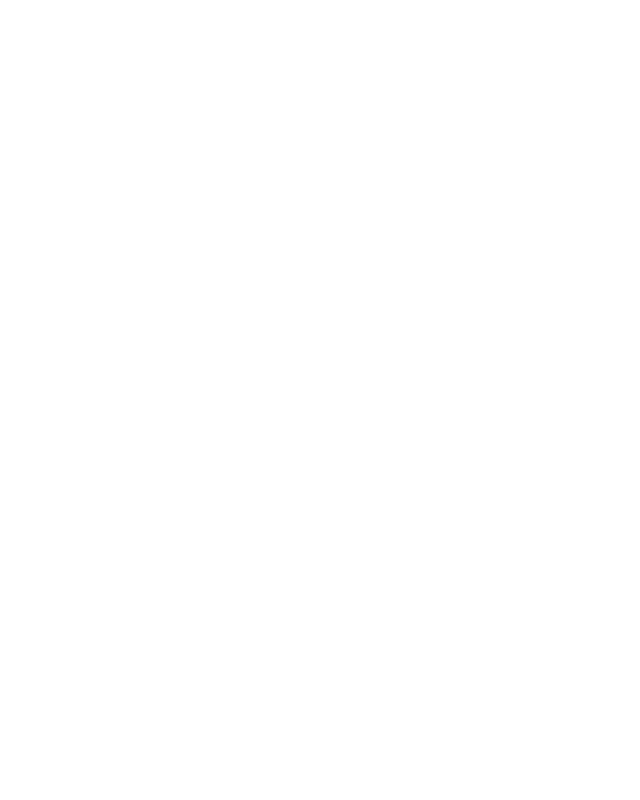
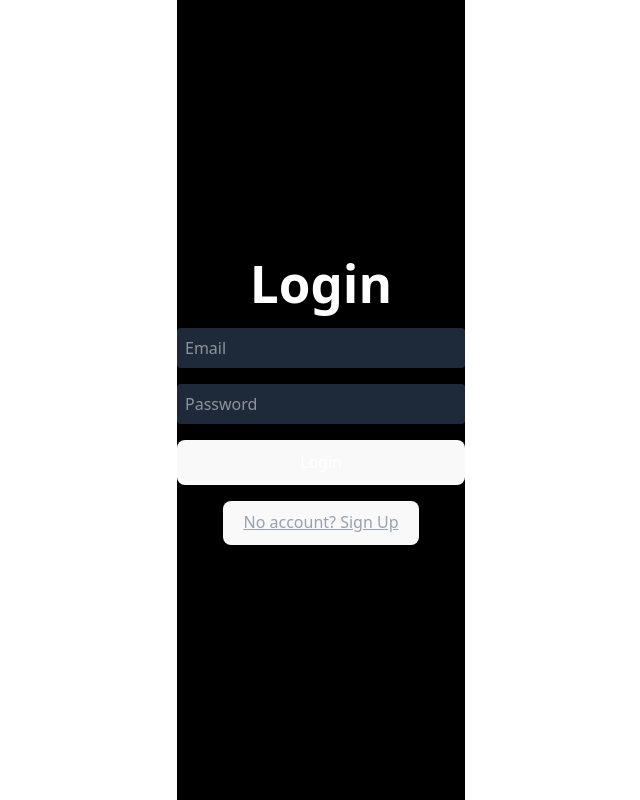
Before and after one commit to inisoultani/workout-plan, a React (Vite) app: page /login in a window 1280 px wide. Before the commit this address had no page. Shown: the whole page, without its empty margins (319-959 px from the left). Built offline with nearby package versions, Linux system fonts and the light colour scheme; no server answers.

Commit message:
create auth

```diff
--- a/package.json
+++ b/package.json
@@ -15,6 +15,7 @@
   "dependencies": {
     "@radix-ui/react-progress": "^1.1.7",
     "@radix-ui/react-slot": "^1.2.3",
+    "@supabase/supabase-js": "^2.55.0",
     "@tailwindcss/vite": "^4.1.11",
     "class-variance-authority": "^0.7.1",
     "clsx": "^2.1.1",
--- a/src/App.jsx
+++ b/src/App.jsx
@@ -2,19 +2,37 @@
 import './App.css'
 import WorkoutSelector from './pages/WorkoutSelector';
 import WorkoutTimer from './pages/WorkoutTimer'
+import { AuthProvider } from "./context/AuthContext";
+import Login from "./pages/Login";
+import ProtectedRoute from "./components/ProtectedRoute";
 
 function App() {
 
   return (
+    <AuthProvider>
       <Router basename={import.meta.env.BASE_URL}>
         <Routes>
+          {/* Login screen */}
+          <Route path="/login" element={<Login />} />
+
           {/* Selector screen */}
-        <Route path="/" element={<WorkoutSelector />} />
+          <Route path="/" element={
+              <ProtectedRoute>
+                <WorkoutSelector />
+              </ProtectedRoute>
+            }
+          />
 
           {/* Workout screen (param is day) */}
-        <Route path="/program/:day" element={<WorkoutTimer />} />
+          <Route path="/program/:day" element={
+              <ProtectedRoute>
+                <WorkoutTimer />
+              </ProtectedRoute>
+            }
+          />
         </Routes>
       </Router>
+    </AuthProvider>
   );
 
 }
--- /dev/null
+++ b/src/components/ProtectedRoute.jsx
@@ -0,0 +1,8 @@
+import { useAuth } from "@/context/AuthContext";
+import { Navigate } from "react-router-dom";
+
+export default function ProtectedRoute ({children}) {
+    const { user } = useAuth();
+    if(!user) return <Navigate to="/login" />
+    return children
+}
--- /dev/null
+++ b/src/context/AuthContext.jsx
@@ -0,0 +1,33 @@
+
+import { createContext, use, useContext, useEffect, useState } from "react";
+import { supabase } from "@/lib/supabaseClient";
+
+const AuthContext = createContext();
+
+export const AuthProvider = ({ children}) => {
+    const [user, setUser] = useState(null);
+
+    useEffect(() => {
+        supabase.auth.getSession().then(({ data: { session }}) => {
+            setUser(session?.user ?? null);
+        });
+
+        const { data: { subscription } } = supabase.auth.onAuthStateChange(
+            (_event, session) => {
+                setUser(session?.user ?? null);
+            }
+        );
+
+        return () => {
+            subscription.unsubscribe();
+        }
+    }, []);
+
+    return (
+        <AuthContext.Provider value={ { user, setUser } }>
+            {children}
+        </AuthContext.Provider>
+    );
+};
+
+export const useAuth = () => useContext(AuthContext)
--- /dev/null
+++ b/src/lib/supabaseClient.jsx
@@ -0,0 +1,6 @@
+import { createClient } from "@supabase/supabase-js";
+
+const supabaseUrl = import.meta.env.VITE_SUPABASE_URL;
+const supabaseAnonKey = import.meta.env.VITE_SUPABASE_ANON_KEY;
+
+export const supabase = createClient(supabaseUrl, supabaseAnonKey);
--- /dev/null
+++ b/src/pages/Login.jsx
@@ -0,0 +1,72 @@
+import { useState } from "react";
+import { supabase } from "@/lib/supabaseClient";
+import { useNavigate } from "react-router-dom";
+import { useAuth } from "@/context/AuthContext";
+
+export default function Login() {
+  const [email, setEmail] = useState("");
+  const [password, setPassword] = useState("");
+  const [isSignUp, setIsSignUp] = useState(false);
+  const navigate = useNavigate();
+  const { user } = useAuth();
+
+  if (user) {
+    navigate("/");
+  }
+
+  const handleSubmit = async (e) => {
+    e.preventDefault(); // prevent the default form submission behavior
+    let result;
+    if (isSignUp) {
+      console.log("signing up with email and password : ", email, password);
+      result = await supabase.auth.signUp({ email, password }); // sign up with email and password
+    } else {
+      console.log("signing in with email and password : ", email, password);
+      result = await supabase.auth.signInWithPassword({ email, password }); // sign in with email and password
+    }
+
+    if (result.error) {
+      alert(result.error.message); // show error message
+    } else {
+      navigate("/"); // navigate to home page
+    }
+  };
+
+  console.log("login page rendered");
+
+  return (
+    <div className="min-h-screen flex flex-col justify-center items-center bg-black text-white">
+      <h1 className="text-2xl font-bold mb-4">
+        {isSignUp ? "Sign Up" : "Login"}
+      </h1>
+      <form onSubmit={handleSubmit} className="space-y-4 w-72">
+        <input
+          type="email"
+          className="w-full p-2 rounded bg-gray-800"
+          placeholder="Email"
+          value={email}
+          onChange={(e) => setEmail(e.target.value)}
+        />
+        <input
+          type="password"
+          className="w-full p-2 rounded bg-gray-800"
+          placeholder="Password"
+          value={password}
+          onChange={(e) => setPassword(e.target.value)}
+        />
+        <button
+          type="submit"
+          className="w-full bg-green-600 hover:bg-green-500 py-2 rounded"
+        >
+          {isSignUp ? "Sign Up" : "Login"}
+        </button>
+      </form>
+      <button
+        className="mt-4 text-sm text-gray-400 underline"
+        onClick={() => setIsSignUp(!isSignUp)}
+      >
+        {isSignUp ? "Already have an account? Login" : "No account? Sign Up"}
+      </button>
+    </div>
+  );
+}
```
Also changed, not shown: 2 other files (tests, documents, lock files or other folders). Lines whose indentation alone changed are shown as unchanged.
